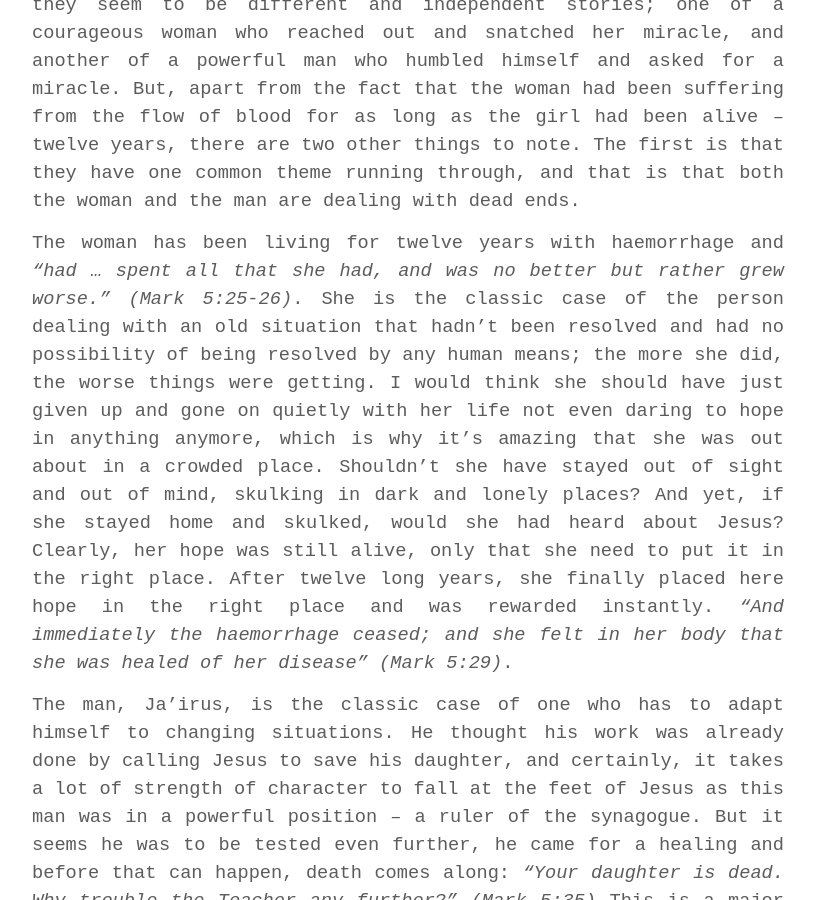
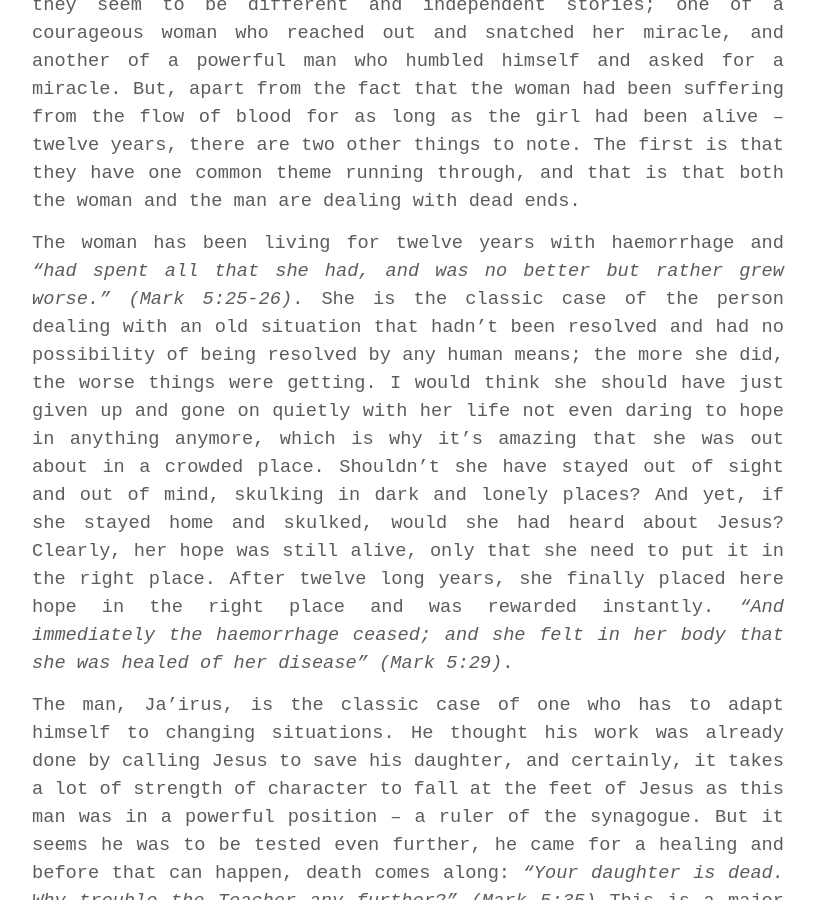
Before and after one commit to soulatcrossroad/dawnscribbler.github.io, a Jekyll site: the page built from _posts/2019-02-05-dead-end-is-not-the-end.md, in a window 1280 px wide and 900 px high, scrolled down 453 px. Shown: the whole window, without its empty margins (232-1048 px from the left). Built offline with Jekyll 4.4.1, drawn with Linux system fonts in a browser that asks for light colours; some web fonts are replaced.

```diff
--- a/_posts/2019-02-05-dead-end-is-not-the-end.md
+++ b/_posts/2019-02-05-dead-end-is-not-the-end.md
@@ -22,7 +22,7 @@ there are two other things to note. The first is that they have one common theme
 running through, and that is that both the woman and the man are dealing with
 dead ends.
 
-The woman has been living for twelve years with haemorrhage and *“had … spent
+The woman has been living for twelve years with haemorrhage and *“had spent
 all that she had, and was no better but rather grew worse.” (Mark 5:25-26)*. She
 is the classic case of the person dealing with an old situation that hadn’t been
 resolved and had no possibility of being resolved by any human means; the more
```
